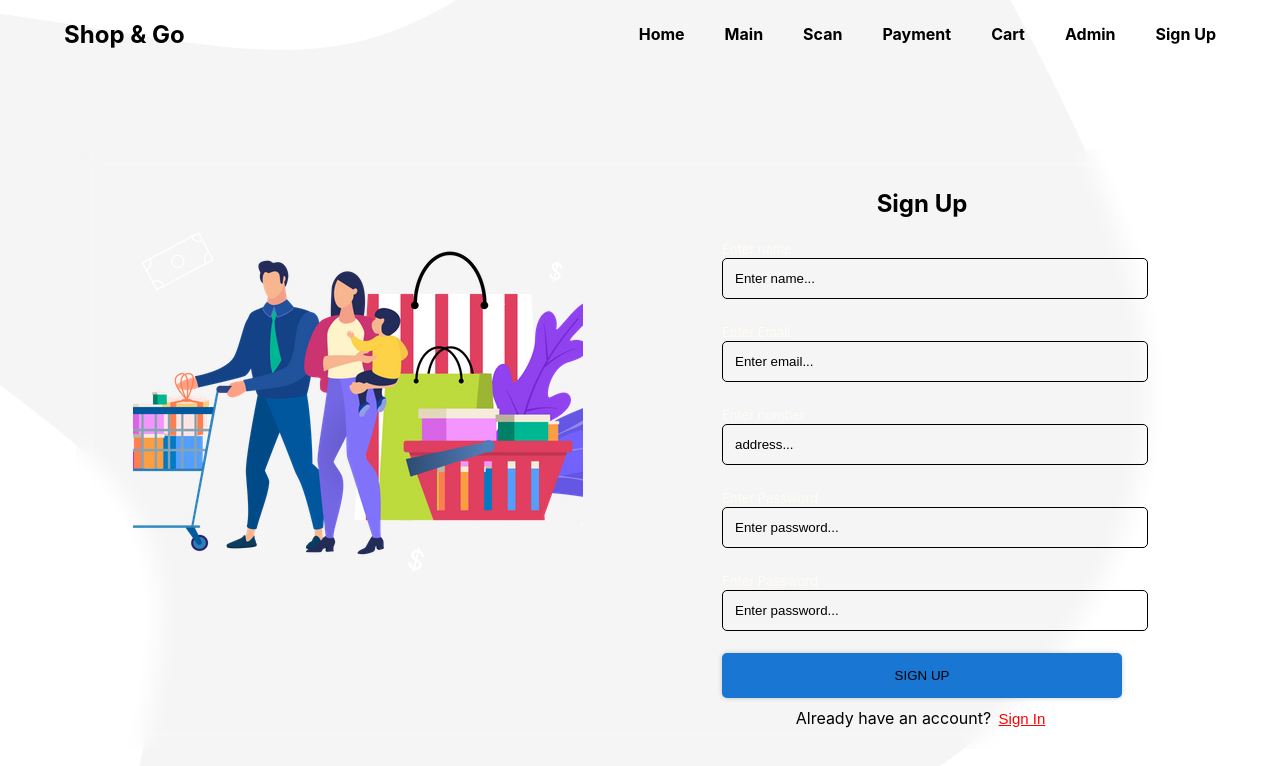
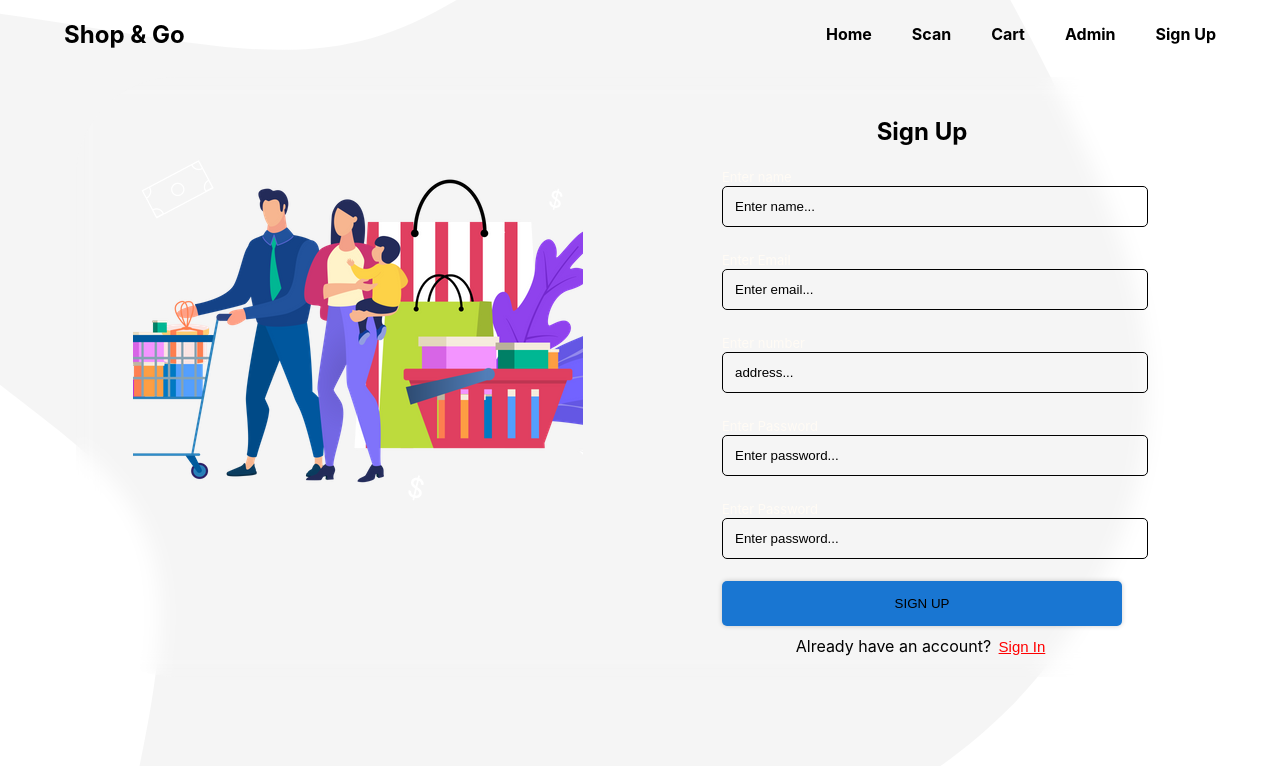
Before and after one commit to Pranav301102/Shop-n-Go, a React (Create React App) app in the folder Web/: page /signup in a window 1280 px wide. Shown: the top 766 px of the page. Built offline with nearby package versions, Linux system fonts and the light colour scheme.

Commit message:
fixed frontend

```diff
--- a/Web/src/App.js
+++ b/Web/src/App.js
@@ -63,13 +63,18 @@ const AppContainer = styled.div`
   align-items: center;
   overflow-x: hidden;
   overflow-y: hidden;
+  caret-color: transparent;
   & > header {
     min-height: 8vh;
     width: 100%;
     z-index: 2000;
+   caret-color: transparent;
+
   }
   & > main {
-    width: 100%;
-    min-height: 92vh;
+    width: 100vw;
+    max-height: 100vh;
+   caret-color: transparent;
+
   }
 `;
--- a/Web/src/Components/Navbar.js
+++ b/Web/src/Components/Navbar.js
@@ -32,13 +32,13 @@ const Navbar = () => {
                 </Link>
               </li>
             </ul>
-            <ul>
+            {/* <ul>
               <li>
                 <Link className="link" to={"/main"}>
                   Main
                 </Link>
               </li>
-            </ul>
+            </ul> */}
             <ul>
               <li>
                 <Link className="link" to={"/main"}>
@@ -46,13 +46,13 @@ const Navbar = () => {
                 </Link>
               </li>
             </ul>
-            <ul>
+            {/* <ul>
               <li>
                 <Link className="link" to={"/payment"}>
                   Payment
                 </Link>
               </li>
-            </ul>
+            </ul> */}
             <ul>
               <li>
                 <Link className="link" to={"/cart"}>
@@ -97,6 +97,8 @@ const NavContainer = styled.nav`
       ul {
         list-style: none;
         font-size: 1rem;
+        caret-color: transparent;
+
         li {
           .link {
             color: inherit;
--- a/Web/src/Pages/admin/index.js
+++ b/Web/src/Pages/admin/index.js
@@ -18,7 +18,7 @@ const  Admin = () => {
   },[]);
   if (state == null){
     timer();
-    return(<div><p><CenterID>Login First, redirecting in <div id="countdown" > </div></CenterID></p></div>);
+    return(<div><p><CenterID>Login First, redirecting in :  <div id="countdown" > </div></CenterID></p></div>);
   }
 
   function timer(){
@@ -290,6 +290,7 @@ const CenterID = styled.div`
   font-weight: bold;
   font-size: 3vw;
   padding-top : 25vh;
+  color : #3A3B3C;
 `;
 
 const Btn = styled.div`
--- a/Web/src/Pages/signup/index.js
+++ b/Web/src/Pages/signup/index.js
@@ -174,7 +174,7 @@ const Main = styled.main`
 `;
 
 const Container = styled.div`
-  border-radius: 10px;
+  border-radius: 100px;
   overflow: hidden;
   position: relative;
   backdrop-filter: blur(10px);
@@ -182,8 +182,8 @@ const Container = styled.div`
   width: 100%;
   max-width: 1128px;
   height: 600px;
-  margin: 0 auto;
-  margin-top: 80px;
+  margin: auto;
+  margin-top: 8px;
 `;
 
 const Left = styled.div`
```
